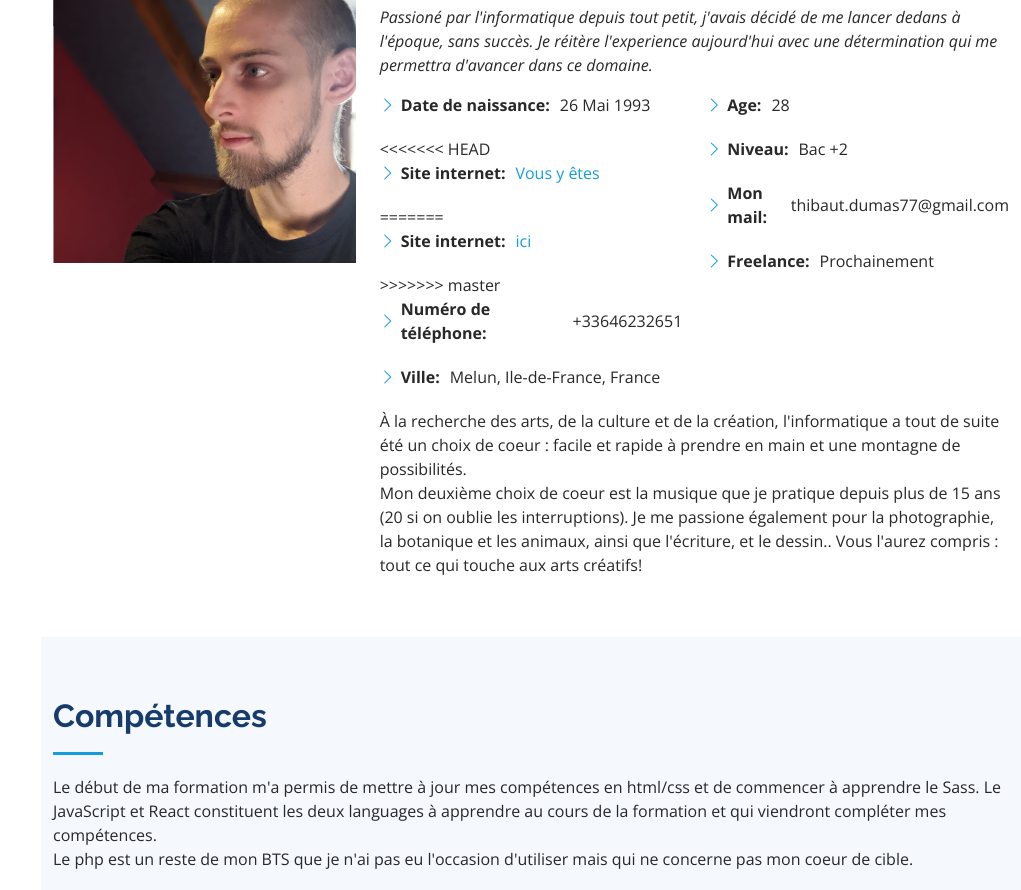
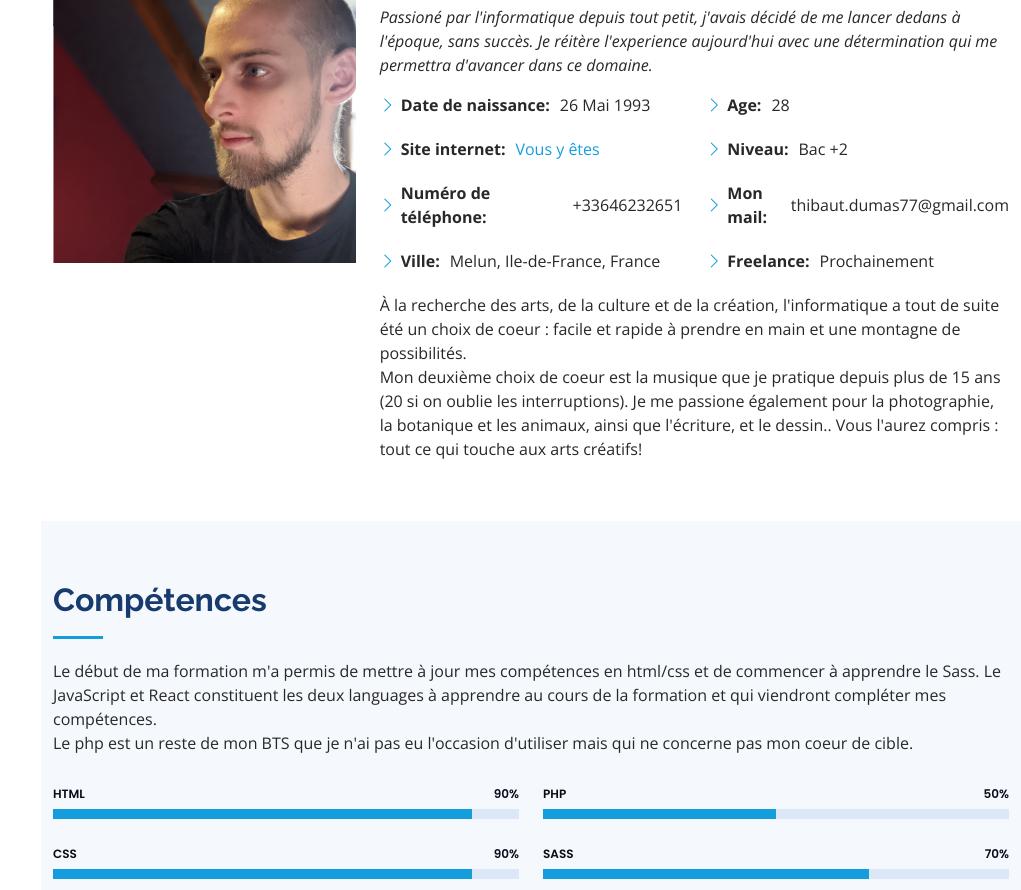
Before and after one commit to Lullaby460/Portfolio, a plain HTML site: page index.html in a window 1280 px wide. Shown: the part 1051-1941 px from the top of the page, without its empty margins (259-1280 px from the left). Drawn offline with nearby package versions, Linux system fonts and the light colour scheme.

Commit message:
Update index.html

```diff
--- a/index.html
+++ b/index.html
@@ -99,11 +99,7 @@
               <div class="col-lg-6">
                 <ul>
                   <li><i class="bi bi-chevron-right"></i> <strong>Date de naissance:</strong> <span>26 Mai 1993</span></li>
-<<<<<<< HEAD
                   <li><i class="bi bi-chevron-right"></i> <strong>Site internet:</strong> <span><a href="https://lullaby460.github.io/Portfolio/">Vous y êtes</a></span></li>
-=======
-                  <li><i class="bi bi-chevron-right"></i> <strong>Site internet:</strong> <span><a href="https://lullaby460.github.io/Portfolio/">ici</a></span></li>
->>>>>>> master
                   <li><i class="bi bi-chevron-right"></i> <strong>Numéro de téléphone:</strong> <span>+33646232651</span></li>
                   <li><i class="bi bi-chevron-right"></i> <strong>Ville:</strong> <span>Melun, Ile-de-France, France</span></li>
                 </ul>
```
